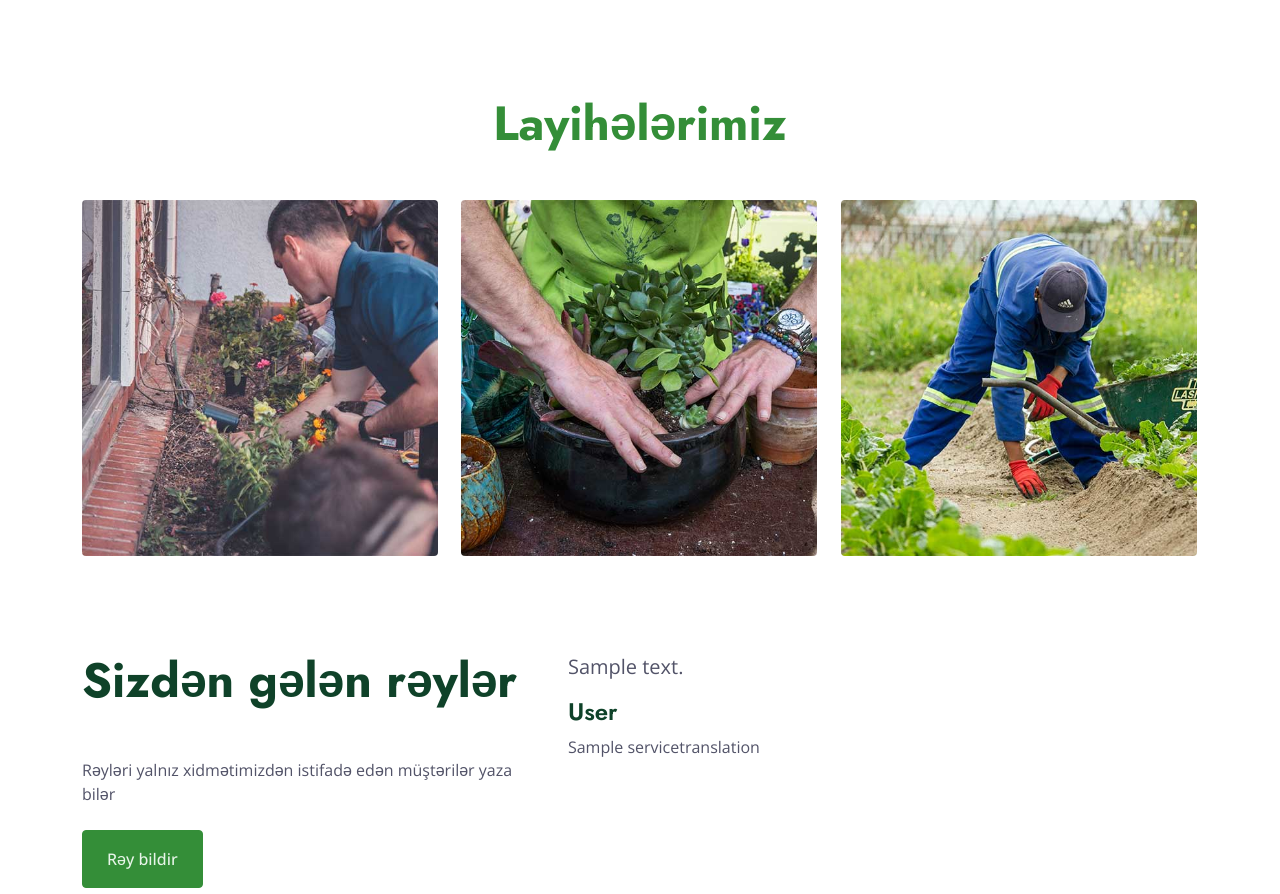
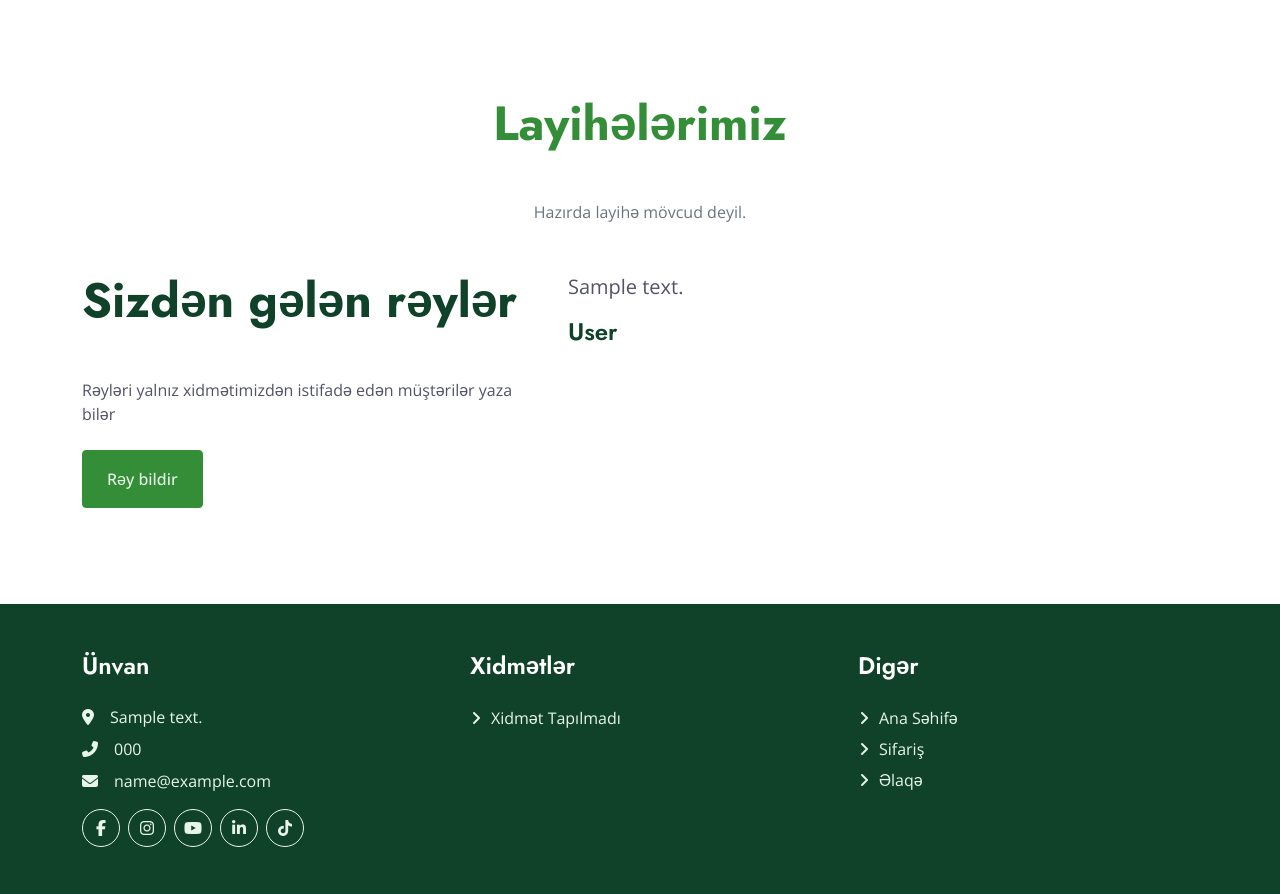
Before and after one commit to MusfiqEmirov/Temizxali, a Django app: page / in a window 1280 px wide. Shown: the part 2264-3158 px from the top of the page. Run offline with Django 5.2, Linux system fonts and the light colour scheme; tables that the repository leaves empty hold one stand-in row (values such as "Sample post"); grey boxes marked "Sample" are stand-in pictures; some libraries are stand-ins or nearby versions.

Commit message:
special project made dynamic at frontline

```diff
--- a/temizxali/services/views/views_v1.py
+++ b/temizxali/services/views/views_v1.py
@@ -55,7 +55,9 @@ class HomePageView(View):
         ).distinct().prefetch_related(
             Prefetch('translations', queryset=MottoTranslation.objects.filter(languages=languages))
         ).order_by('-id')
-        reviews = Review.objects.filter(is_verified=True).order_by('-created_at')
+        reviews = Review.objects.filter(is_verified=True).prefetch_related(
+            Prefetch('service__translations', queryset=ServiceTranslation.objects.filter(languages=languages))
+        ).order_by('-created_at')
         contact = Contact.objects.first()
 
         mottos_with_bg = []
@@ -74,6 +76,9 @@ class HomePageView(View):
                     'background_image': None
                 })
 
+        has_completed_projects = special_projects.filter(is_completed=True).exists()
+        has_ongoing_projects = special_projects.filter(is_contiune=True).exists()
+
         return render(request, self.template_name, {
             'languages': languages,
             'background_images': background_images,
@@ -81,6 +86,8 @@ class HomePageView(View):
             'mottos_with_bg': mottos_with_bg,
             'services': services,
             'special_projects': special_projects,
+            'has_completed_projects': has_completed_projects,
+            'has_ongoing_projects': has_ongoing_projects,
             'statistics': statistics,
             'mottos': mottos,
             'reviews': reviews,
@@ -133,9 +140,8 @@ class ServiceDetailPage(View):
             ))
         ).first()
 
-        # Get active sale events for display
+
         active_sale_events = service.sales.filter(active=True) if service else []
-
 
         contact = Contact.objects.first()
         services = Service.objects.filter(
--- a/temizxali/templates/index.html
+++ b/temizxali/templates/index.html
@@ -417,41 +417,56 @@
                 <h1 class="display-5 mb-5 text-primary">{% trans "Layihələrimiz" %}</h1>
             </div>
 
+            {% if special_projects %}
+                <div class="row wow fadeInUp" data-wow-delay="0.3s">
+                    <div class="col-12 text-center">
+                        <ul class="list-inline rounded mb-5" id="portfolio-flters">
+                            <li class="mx-2 active" data-filter="*">{% trans "Hamısı" %}</li>
+                            {% if has_completed_projects %}
+                                <li class="mx-2" data-filter=".first">{% trans "Tamamlanmış Layihələr" %}</li>
+                            {% endif %}
+                            {% if has_ongoing_projects %}
+                                <li class="mx-2" data-filter=".second">{% trans "Davam edən Layihələr" %}</li>
+                            {% endif %}
+                        </ul>
+                    </div>
+                </div>
+
                 <div class="row g-4 portfolio-container">
-                <div class="col-lg-4 col-md-6 portfolio-item first wow fadeInUp" data-wow-delay="0.1s">
+                    {% for project in special_projects %}
+                        {% with translation=project.translations.first %}
+                            {% if translation %}
+                                <div class="col-lg-4 col-md-6 portfolio-item {% if project.is_completed %}first{% elif project.is_contiune %}second{% else %}first{% endif %} wow fadeInUp" data-wow-delay="0.{% cycle '1' '3' '5' %}s">
                                     <div class="portfolio-inner rounded">
-                        <img class="img-fluid" src="{% static 'img/service-1.jpg' %}" alt="Layihə 1">
+                                        {% if project.images.first %}
+                                            <img class="img-fluid" src="{{ project.images.first.image.url }}" alt="{{ translation.description|truncatewords:5 }}">
+                                        {% else %}
+                                            <img class="img-fluid" src="{% static 'img/service-1.jpg' %}" alt="{{ translation.description|truncatewords:5 }}">
+                                        {% endif %}
                                         <div class="portfolio-text">
-                            <h4 class="text-white mb-4">Layihə 1</h4>
+                                            <h4 class="text-white mb-4">{{ translation.description|truncatewords:10 }}</h4>
                                             <div class="d-flex">
-                                <a class="btn btn-lg-square rounded-circle mx-2" href="{% static 'img/service-1.jpg' %}" data-lightbox="project_1"><i class="fa fa-eye"></i></a>
+                                                {% if project.images.first %}
+                                                    <a class="btn btn-lg-square rounded-circle mx-2" href="{{ project.images.first.image.url }}" data-lightbox="portfolio"><i class="fa fa-eye"></i></a>
+                                                {% endif %}
+                                                {% if project.url %}
+                                                    <a class="btn btn-lg-square rounded-circle mx-2" href="{{ project.url }}"><i class="fa fa-link"></i></a>
+                                                {% endif %}
                                             </div>
                                         </div>
                                     </div>
                                 </div>
-                <div class="col-lg-4 col-md-6 portfolio-item first wow fadeInUp" data-wow-delay="0.1s">
-                    <div class="portfolio-inner rounded">
-                        <img class="img-fluid" src="{% static 'img/service-2.jpg' %}" alt="Layihə 2">
-                        <div class="portfolio-text">
-                            <h4 class="text-white mb-4">Layihə 2</h4>
-                            <div class="d-flex">
-                                <a class="btn btn-lg-square rounded-circle mx-2" href="{% static 'img/service-2.jpg' %}" data-lightbox="project_2"><i class="fa fa-eye"></i></a>
+                            {% endif %}
+                        {% endwith %}
+                    {% endfor %}
+                </div>
+            {% else %}
+                <div class="row g-4 portfolio-container">
+                    <div class="col-12 text-center">
+                        <p class="text-muted">{% trans "Hazırda layihə mövcud deyil." %}</p>
                     </div>
                 </div>
-                    </div>
-                </div>
-                <div class="col-lg-4 col-md-6 portfolio-item first wow fadeInUp" data-wow-delay="0.1s">
-                    <div class="portfolio-inner rounded">
-                        <img class="img-fluid" src="{% static 'img/service-3.jpg' %}" alt="Layihə 3">
-                        <div class="portfolio-text">
-                            <h4 class="text-white mb-4">Layihə 3</h4>
-                            <div class="d-flex">
-                                <a class="btn btn-lg-square rounded-circle mx-2" href="{% static 'img/service-3.jpg' %}" data-lightbox="project_3"><i class="fa fa-eye"></i></a>
-                            </div>
-                        </div>
-                    </div>
-                </div>
-            </div>
+            {% endif %}
         </div>
     </div>
     <!-- Projects End -->
```
Lines whose indentation alone changed are shown as unchanged.
